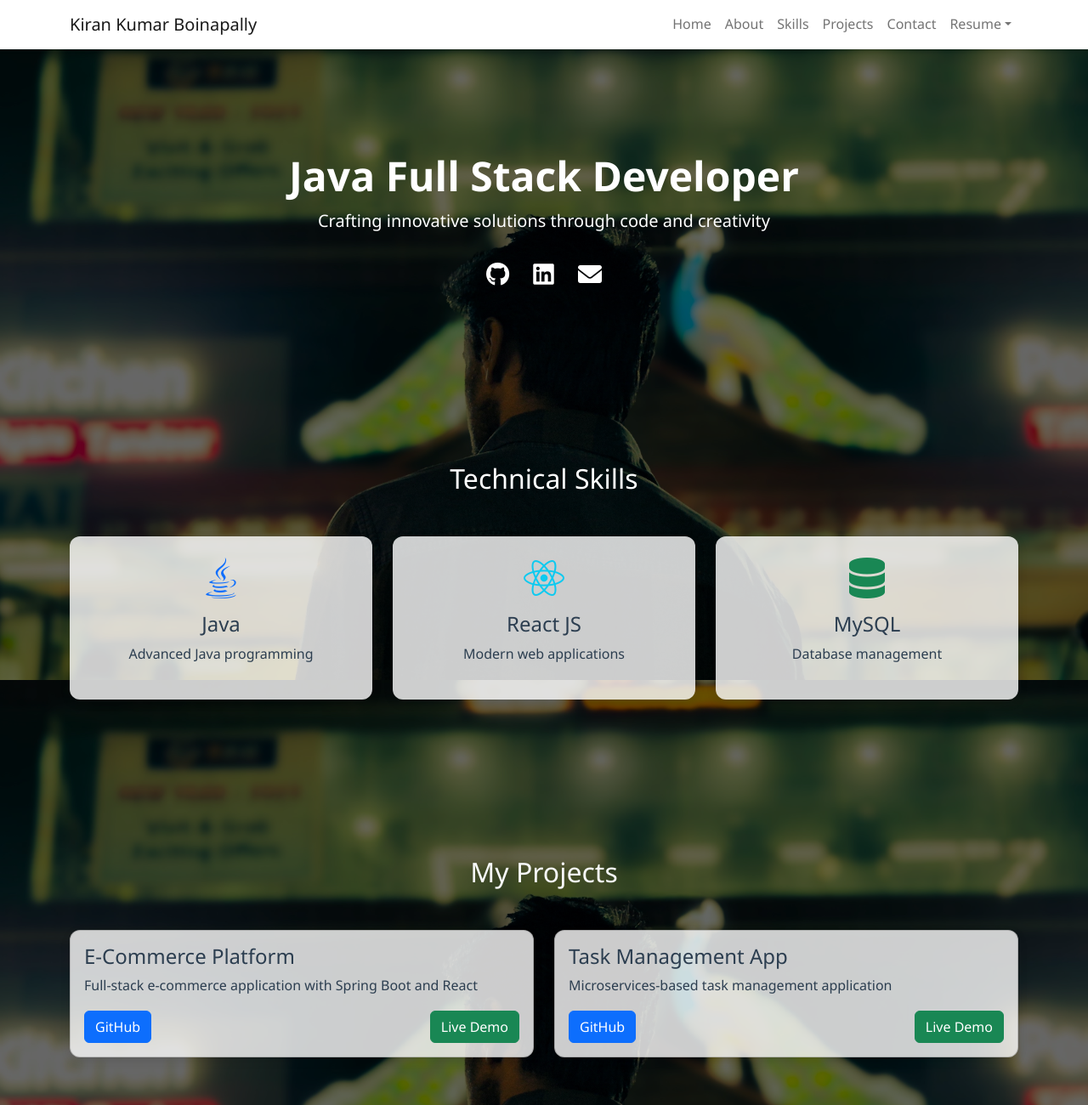
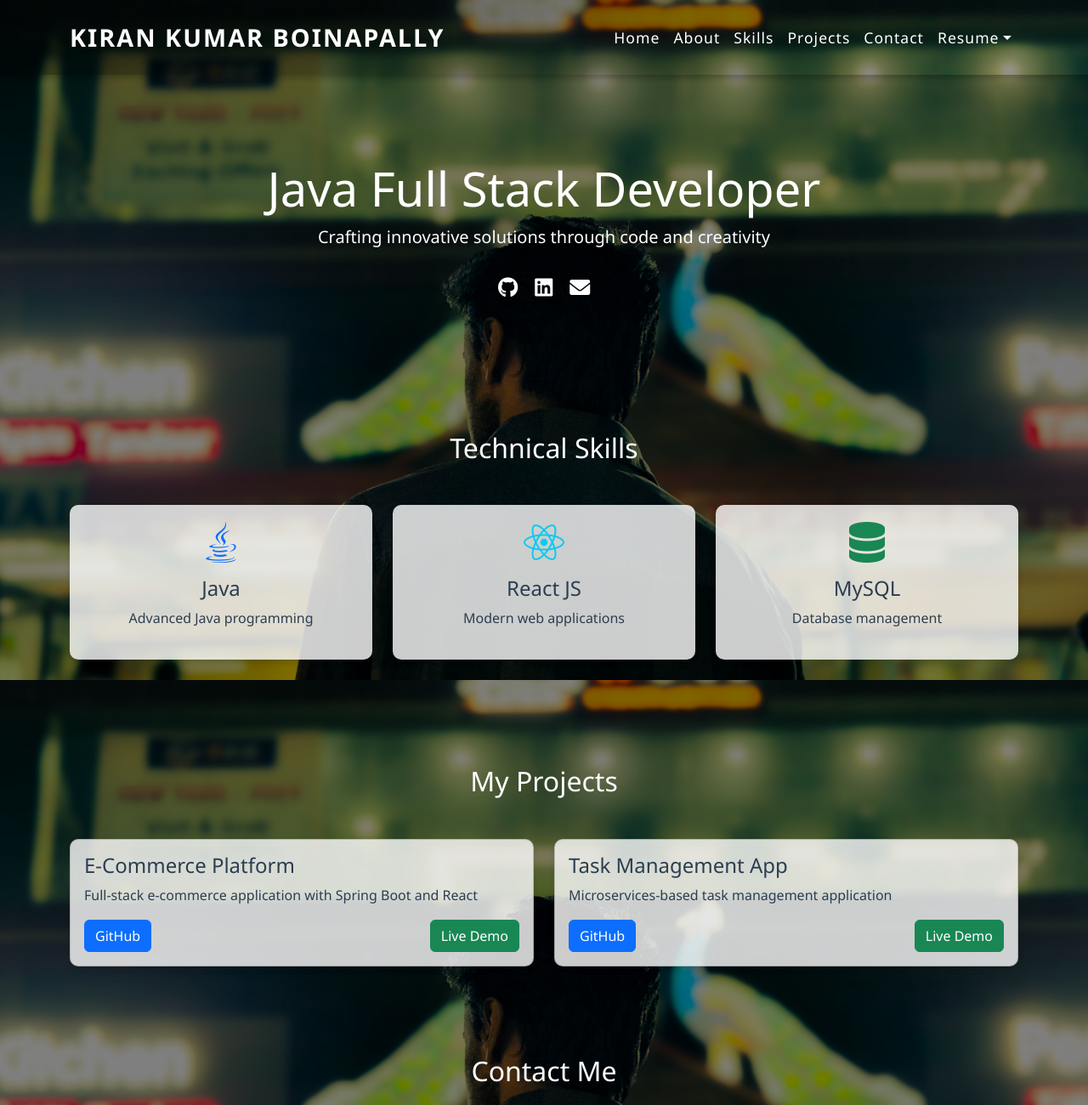
Before and after one commit to kiranraoboinapally/kiranraoboinapally.github.io, a plain HTML site: page index.html in a window 1280 px wide. Shown: the top 1300 px of the page at 85% size. Drawn offline with nearby package versions, Linux system fonts and the light colour scheme.

Commit message:
myportfolio

```diff
--- a/index.html
+++ b/index.html
@@ -1,5 +1,6 @@
 <!DOCTYPE html>
 <html lang="en">
+
 <head>
     <meta charset="UTF-8">
     <meta name="viewport" content="width=device-width, initial-scale=1.0">
@@ -14,9 +15,6 @@
             --dark-color: #2c3e50;
             --light-color: #ecf0f1;
             --sky-blue: #87CEEB; /* Sky blue color */
-            --hero-bg-color: rgba(0, 0, 0, 0.6); /* Darker overlay for better contrast */
-            --card-hover-scale: 1.1; /* Hover scale effect for cards */
-            --section-bg-opacity: 0.6; /* Consistent transparent background across sections */
         }
 
         body {
@@ -26,38 +24,80 @@
             background: url('assets/bg.jpg') no-repeat center center fixed;
             background-size: cover;
             min-height: 100vh;
-            background-attachment: fixed;
         }
 
-        /* Sticky Navbar */
+        /* Navbar Styling */
         .navbar {
             position: sticky;
             top: 0;
             z-index: 1000;
-            transition: background-color 0.3s ease;
+            background: linear-gradient(90deg, rgba(0, 0, 0, 0.7), rgba(0, 0, 0, 0.4));
+            transition: background-color 0.3s ease, box-shadow 0.3s ease;
+            padding: 1rem 0;
+            box-shadow: 0 4px 6px rgba(0, 0, 0, 0.2);
         }
 
         .navbar.scrolled {
-            background-color: var(--dark-color);
+            background-color: var(--dark-color); /* Darker background after scrolling */
+            box-shadow: 0 6px 12px rgba(0, 0, 0, 0.3); /* Darker shadow on scroll */
+        }
+
+        .navbar-brand {
+            font-size: 1.8rem;
+            font-weight: bold;
+            color: #fff;
+            text-transform: uppercase;
+            letter-spacing: 2px;
+            transition: color 0.3s ease;
+        }
+
+        .navbar-brand:hover {
+            color: var(--primary-color); /* Hover effect for the brand */
+        }
+
+        .navbar-nav .nav-link {
+            color: #fff;
+            font-size: 1.1rem;
+            font-weight: 500;
+            letter-spacing: 1px;
+            transition: color 0.3s ease, transform 0.3s ease;
+        }
+
+        .navbar-nav .nav-link:hover,
+        .navbar-nav .nav-link.active {
+            color: var(--primary-color); /* Change color on hover */
+            transform: translateY(-3px); /* Slight movement for hover effect */
+        }
+
+        .navbar-toggler-icon {
+            background-color: #fff; /* White icon color for the toggle button */
+        }
+
+        .navbar-collapse {
+            justify-content: flex-end;
+        }
+
+        /* Mobile view styling */
+        @media (max-width: 992px) {
+            .navbar-nav {
+                text-align: center;
+            }
+
+            .navbar-nav .nav-item {
+                margin: 10px 0;
+            }
+
+            .navbar-toggler {
+                border-color: #fff; /* White border for mobile toggle */
+            }
         }
 
         /* Hero Section */
         .hero-section {
             color: white;
-            padding: 120px 0;
+            padding: 100px 0;
             text-align: center;
-            background: var(--hero-bg-color);
-            position: relative;
-            z-index: 1;
-        }
-
-        .hero-section h1 {
-            font-size: 3rem;
-            font-weight: 700;
-        }
-
-        .hero-section p {
-            font-size: 1.25rem;
+            background: rgba(0, 0, 0, 0.5); /* Dark overlay for readability */
         }
 
         .profile-img {
@@ -68,70 +108,54 @@
             border: 5px solid white;
         }
 
-        /* Skills Section (Transparent) */
+        /* Sky Blue Background for Specific Sections */
+        .sky-blue-bg {
+            background-color: var(--sky-blue);
+        }
+
+        /* Skills Section */
         .skills-section {
-            padding: 80px 0;
-            background-color: rgba(0, 0, 0, var(--section-bg-opacity)); /* Transparent background */
-            z-index: 1;
+            padding: 50px 0;
+            background: rgba(0, 0, 0, 0.5); /* Transparent background */
         }
 
         .skill-card {
-            background-color: rgba(255, 255, 255, 0.8); /* Transparent white background */
-            border-radius: 12px;
-            padding: 25px;
+            background-color: rgba(255, 255, 255, 0.8); /* Slightly transparent white background */
+            border-radius: 10px;
+            padding: 20px;
             text-align: center;
-            box-shadow: 0 4px 12px rgba(0, 0, 0, 0.1);
-            transition: transform 0.3s ease, box-shadow 0.3s ease;
+            box-shadow: 0 4px 6px rgba(0, 0, 0, 0.1);
+            transition: transform 0.3s ease;
         }
 
         .skill-card:hover {
-            transform: scale(var(--card-hover-scale));
-            box-shadow: 0 6px 18px rgba(0, 0, 0, 0.15);
+            transform: scale(1.05);
         }
 
-        /* Project Section (Transparent) */
+        /* Project Section */
         .project-section {
-            padding: 80px 0;
-            background-color: rgba(0, 0, 0, var(--section-bg-opacity)); /* Transparent background */
-            z-index: 1;
+            padding: 50px 0;
+            background: rgba(0, 0, 0, 0.5); /* Transparent background */
         }
 
         .project-card {
             margin-bottom: 30px;
-            border-radius: 12px;
+            border-radius: 10px;
             overflow: hidden;
-            background-color: rgba(255, 255, 255, 0.8); /* Transparent white background */
-            box-shadow: 0 4px 12px rgba(0, 0, 0, 0.1);
-            transition: transform 0.3s ease, box-shadow 0.3s ease;
-        }
-
-        .project-card:hover {
-            transform: translateY(-10px);
-            box-shadow: 0 10px 20px rgba(0, 0, 0, 0.2);
+            box-shadow: 0 4px 6px rgba(0, 0, 0, 0.1);
+            background-color: rgba(255, 255, 255, 0.8); /* Slightly transparent white background */
         }
 
         /* Contact Section */
         .contact-section {
-            padding: 80px 0;
-            background-color: rgba(0, 0, 0, var(--section-bg-opacity)); /* Transparent background */
-            z-index: 1;
-        }
-
-        .form-control {
-            border-radius: 8px;
-            border: 1px solid #ccc;
-            padding: 15px;
-            transition: border-color 0.3s ease;
-        }
-
-        .form-control:focus {
-            border-color: var(--primary-color);
+            background: rgba(0, 0, 0, 0.5); /* Transparent background */
+            color: white;
         }
 
         .social-icons a {
             color: white;
-            margin: 0 12px;
-            font-size: 28px;
+            margin: 0 10px;
+            font-size: 24px;
             transition: color 0.3s ease;
         }
 
@@ -139,42 +163,32 @@
             color: var(--secondary-color);
         }
 
-        .footer {
-            background-color: var(--dark-color);
-            color: white;
-            padding: 30px 0;
-            text-align: center;
+        .social-icons {
+            display: flex;
+            justify-content: center;
+            align-items: center;
         }
 
-        /* Footer Links */
-        .footer a {
-            color: var(--light-color);
-            text-decoration: none;
-            padding: 5px 10px;
-            transition: color 0.3s ease;
+        /* Ensure responsive images in hero section */
+        .img-fluid {
+            max-width: 100%;
+            height: auto;
         }
 
-        .footer a:hover {
-            color: var(--primary-color);
+        .nav-item .nav-link {
+            display: flex;
+            align-items: center;
         }
 
-        /* Responsive Layout */
-        @media (max-width: 768px) {
-            .hero-section h1 {
-                font-size: 2.5rem;
-            }
-            .hero-section p {
-                font-size: 1.1rem;
-            }
-            .skill-card {
-                margin-bottom: 20px;
-            }
+        .nav-item .nav-link i {
+            margin-right: 8px;
         }
     </style>
 </head>
+
 <body>
     <!-- Navigation -->
-    <nav class="navbar navbar-expand-lg navbar-light bg-white shadow-sm">
+    <nav class="navbar navbar-expand-lg navbar-light">
         <div class="container">
             <a class="navbar-brand" href="#">Kiran Kumar Boinapally</a>
             <button class="navbar-toggler" type="button" data-bs-toggle="collapse" data-bs-target="#navbarNav">
@@ -187,8 +201,7 @@
                     <li class="nav-item"><a class="nav-link" href="#skills">Skills</a></li>
                     <li class="nav-item"><a class="nav-link" href="#projects">Projects</a></li>
                     <li class="nav-item"><a class="nav-link" href="#contact">Contact</a></li>
-                    <li class="nav-item dropdown">
-                        <a class="nav-link dropdown-toggle" href="#" id="navbarDropdown" role="button" data-bs-toggle="dropdown" aria-expanded="false">Resume</a>
+                    <li class="nav-item dropdown"><a class="nav-link dropdown-toggle" href="#" id="navbarDropdown" role="button" data-bs-toggle="dropdown" aria-expanded="false">Resume</a>
                         <ul class="dropdown-menu" aria-labelledby="navbarDropdown">
                             <li><a class="dropdown-item" href="assets/myKira.pdf" download>Download Resume</a></li>
                             <li><a class="dropdown-item" href="https://drive.google.com/file/d/11rFtPiO9k6ZM4sb29bbxUOO-EP8BdX82/view" target="_blank">View on Google Drive</a></li>
@@ -213,7 +226,7 @@
     </section>
 
     <!-- Skills Section -->
-    <section id="skills" class="skills-section">
+    <section id="skills" class="skills-section sky-blue-bg">
         <div class="container">
             <h2 class="text-center mb-5 text-white">Technical Skills</h2>
             <div class="row">
@@ -243,9 +256,9 @@
     </section>
 
     <!-- Projects Section -->
-    <section id="projects" class="project-section">
+    <section id="projects" class="project-section sky-blue-bg">
         <div class="container">
-            <h2 class="text-center mb-5 text-light">My Projects</h2>
+            <h2 class="text-center mb-5 text-white">My Projects</h2>
             <div class="row">
                 <div class="col-md-6 mb-4">
                     <div class="card project-card">
@@ -276,9 +289,9 @@
     </section>
 
     <!-- Contact Section -->
-    <section id="contact" class="contact-section">
+    <section id="contact" class="contact-section sky-blue-bg">
         <div class="container">
-            <h2 class="text-center mb-5 text-light">Contact Me</h2>
+            <h2 class="text-center mb-5 text-white">Contact Me</h2>
             <div class="row justify-content-center">
                 <div class="col-md-6">
                     <form action="https://formspree.io/f/mnqybege" method="POST">
@@ -299,10 +312,23 @@
     </section>
 
     <!-- Footer -->
-    <footer class="footer">
+    <footer class="bg-dark text-white text-center py-3">
         <p class="mb-0">&copy; 2023 Kiran Kumar Boinapally. All Rights Reserved.</p>
     </footer>
 
     <script src="https://cdn.jsdelivr.net/npm/bootstrap@5.2.3/dist/js/bootstrap.bundle.min.js"></script>
+
+    <script>
+        // Navbar Scroll Effect
+        window.addEventListener('scroll', function () {
+            const navbar = document.querySelector('.navbar');
+            if (window.scrollY > 50) {
+                navbar.classList.add('scrolled');
+            } else {
+                navbar.classList.remove('scrolled');
+            }
+        });
+    </script>
 </body>
+
 </html>
```
